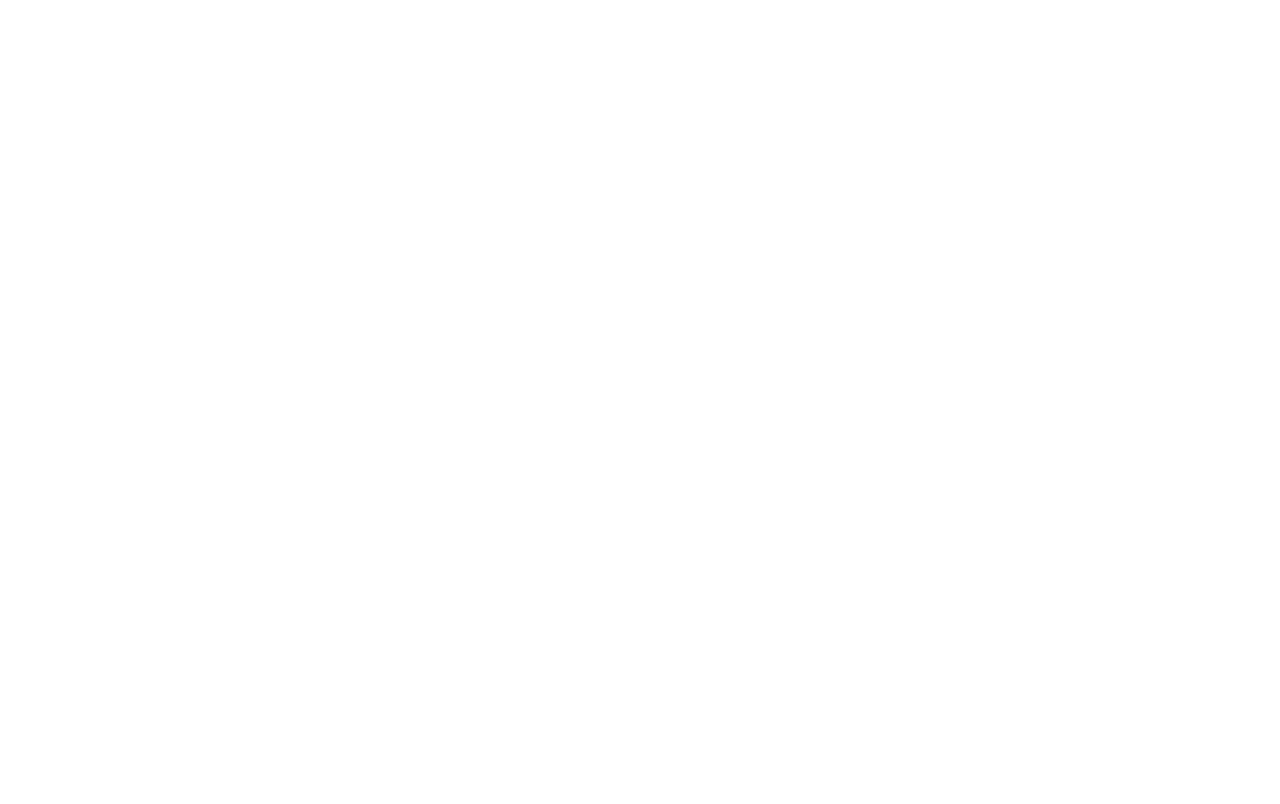
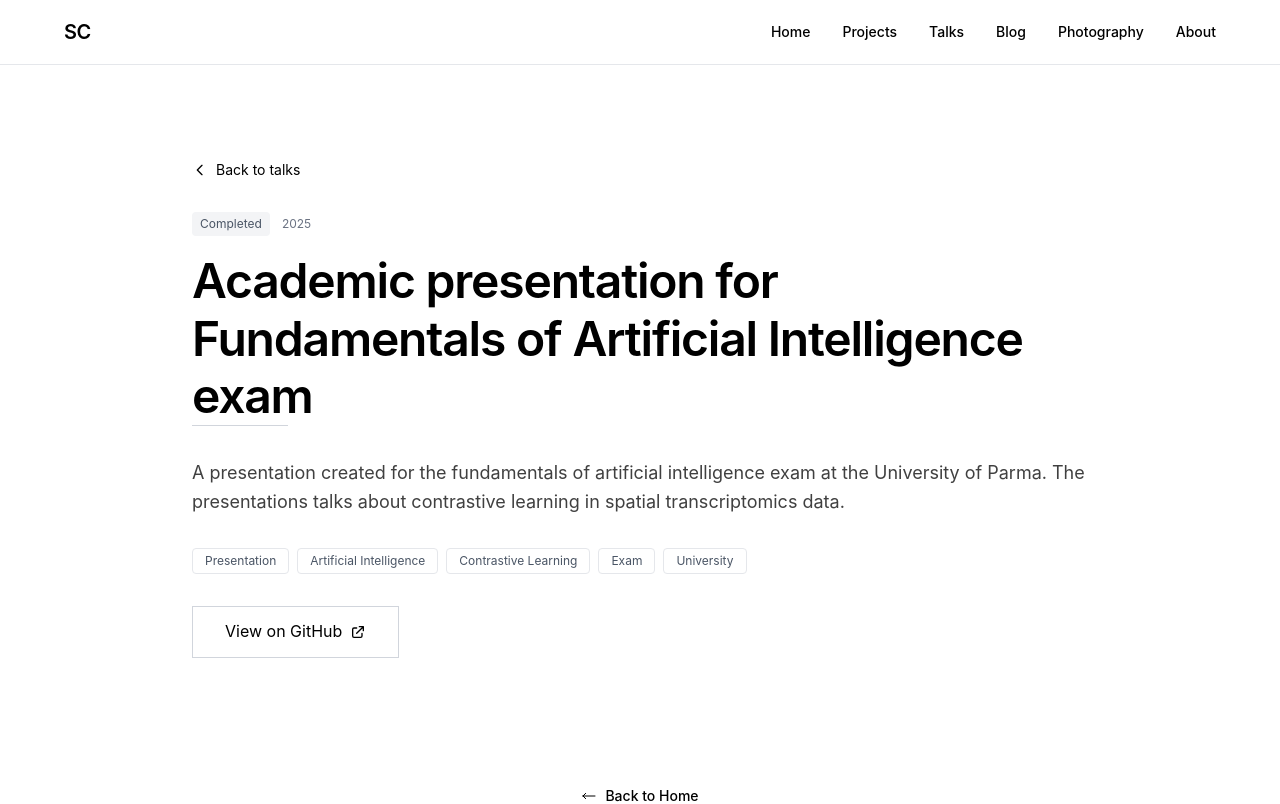
Before and after one commit to simonecolli/simonecolli.github.io, a React (Vite) app: page /talks/academic-presentation-FAI-exam in a window 1280 px wide. Before the commit this address had no page. Shown: the top 804 px of the page. Built offline with nearby package versions, Linux system fonts and the light colour scheme.

Commit message:
Added pages for talks

```diff
--- a/src/App.tsx
+++ b/src/App.tsx
@@ -5,6 +5,8 @@ import './App.css'
 import Home from "./pages/Home.tsx"
 import ProjectsPage from "./pages/ProjectsPage.tsx"
 import ProjectDetailPage from "./pages/ProjectDetailPage.tsx"
+import TalksPage from "./pages/TalksPage.tsx"
+import TalkDetailPage from "./pages/TalkDetailPage.tsx"
 import PhotographyPage from "./pages/PhotographyPage.tsx"
 import AboutMePage from "./pages/AboutMePage.tsx"
 import Blog from "./pages/Blog.tsx"
@@ -31,6 +33,8 @@ function App() {
         <Route path="/" element={<Home />} />
         <Route path="/projects" element={<ProjectsPage />} />
         <Route path="/projects/:slug" element={<ProjectDetailPage />} />
+        <Route path="/talks" element={<TalksPage />} />
+        <Route path="/talks/:slug" element={<TalkDetailPage />} />
         <Route path="/blog" element={<Blog />} />
         <Route path="/photography" element={<PhotographyPage />} />
         <Route path="/about" element={<AboutMePage />} />
--- a/src/components/Header.tsx
+++ b/src/components/Header.tsx
@@ -39,6 +39,16 @@ export default function Header() {
                 }`}
               >
                 Projects
+              </Link>
+            </li>
+            <li>
+              <Link
+                to="/talks"
+                className={`text-sm font-medium transition-colors hover:text-blue-600 ${
+                  isActive('/talks') ? 'text-blue-600' : 'text-gray-600'
+                }`}
+              >
+                Talks
               </Link>
             </li>
             <li>
@@ -114,6 +124,17 @@ export default function Header() {
               </li>
               <li>
                 <Link
+                  to="/talks"
+                  className={`block text-sm font-medium transition-colors hover:text-blue-600 ${
+                    isActive('/talks') ? 'text-blue-600' : 'text-gray-600'
+                  }`}
+                  onClick={() => setIsMobileMenuOpen(false)}
+                >
+                  Talks
+                </Link>
+              </li>
+              <li>
+                <Link
                   to="/blog"
                   className={`block text-sm font-medium transition-colors hover:text-blue-600 ${
                     isActive('/blog') ? 'text-blue-600' : 'text-gray-600'
--- /dev/null
+++ b/src/components/home/Talks.tsx
@@ -0,0 +1,45 @@
+import { Link } from "react-router-dom";
+import { talks } from "../../data/talks";
+import ProjectCard from "../utils/ProjectCard";
+
+export default function Talks() {
+
+  return (
+    <section className="tech-minimal-section">
+      <div className="tech-minimal-container">
+        {/* Section Header */}
+        <div className="text-center mb-16">
+          <h2 className="text-3xl font-light tracking-tight mb-4">
+            Favorite talks
+          </h2>
+          <div className="h-px bg-gray-300 w-24 mx-auto"></div>
+        </div>
+
+        {/* Talks Grid */}
+        <div className="grid md:grid-cols-3 gap-8 mb-12">
+          {talks.filter(talk => talk.favourite).map((talk, index) => (
+            <ProjectCard
+              key={index}
+              project={talk}
+              compact={true}
+              basePath="talks"
+            />
+          ))}
+        </div>
+
+        {/* View all*/}
+        <div className="text-center">
+          <Link
+            to="/talks"
+            className="inline-flex items-center gap-2 text-sm font-medium hover:text-blue-600 transition-colors"
+          >
+            View all talks
+            <svg className="w-4 h-4" fill="none" stroke="currentColor" viewBox="0 0 24 24">
+              <path strokeLinecap="round" strokeLinejoin="round" strokeWidth={1.5} d="M17 8l4 4m0 0l-4 4m4-4H3" />
+            </svg>
+          </Link>
+        </div>
+      </div>
+    </section>
+  );
+}
--- a/src/components/utils/ProjectCard.tsx
+++ b/src/components/utils/ProjectCard.tsx
@@ -14,13 +14,15 @@ interface ProjectCardProps {
   showYear?: boolean;
   showLinks?: boolean;
   compact?: boolean;
+  basePath?: string;
 }
 
 export default function ProjectCard({
   project,
   showYear = false,
   showLinks = false,
-  compact = false
+  compact = false,
+  basePath = "projects"
 }: ProjectCardProps) {
   const truncateDescription = (text: string, maxLength: number = 150) => {
     if (text.length <= maxLength) return text;
@@ -28,7 +30,7 @@ export default function ProjectCard({
   };
 
   return (
-    <Link to={`/projects/${project.slug}`} className="tech-minimal-card group hover:cursor-pointer block h-[400px] flex flex-col">
+    <Link to={`/${basePath}/${project.slug}`} className="tech-minimal-card group hover:cursor-pointer block h-[400px] flex flex-col">
       {/* Project Header */}
       <div className="flex justify-between items-start mb-4">
         <div className="flex items-center gap-3">
--- a/src/pages/Home.tsx
+++ b/src/pages/Home.tsx
@@ -1,6 +1,7 @@
 import Header from "./../components/Header.tsx"
 import Hero from "./../components/home/Hero.tsx"
 import Projects from "./../components/home/Projects.tsx"
+import Talks from "./../components/home/Talks.tsx"
 import AboutMe from "./../components/home/AboutMe.tsx"
 // import Photography from "./../components/home/Photography.tsx"
 import Footer from "./../components/Footer.tsx"
@@ -13,6 +14,7 @@ export default function Home() {
         <Hero />
         <AboutMe />
         <Projects />
+        <Talks />
         {/* <Photography /> */}
       </main>
       <Footer />
--- /dev/null
+++ b/src/pages/TalkDetailPage.tsx
@@ -0,0 +1,105 @@
+import { useParams, Navigate, Link } from "react-router-dom";
+import Header from "../components/Header";
+import Footer from "../components/Footer";
+import Back2Home from "../components/utils/Back2Home";
+import { talks } from "../data/talks";
+
+export default function TalkDetailPage() {
+  const { slug } = useParams<{ slug: string }>();
+  const talk = talks.find((t) => t.slug === slug);
+
+  if (!talk) {
+    return <Navigate to="/talks" replace />;
+  }
+
+  return (
+    <div className="app">
+      <Header />
+      <main className="main-content pt-20">
+        {/* Talk header */}
+        <section className="tech-minimal-section">
+          <div className="tech-minimal-container">
+            <div className="max-w-4xl mx-auto fade-in">
+              {/* Back button */}
+              <Link
+                to="/talks"
+                className="inline-flex items-center gap-2 text-sm text-gray-600 hover:text-blue-600 transition-colors mb-8"
+              >
+                <svg className="w-4 h-4" fill="none" stroke="currentColor" viewBox="0 0 24 24">
+                  <path strokeLinecap="round" strokeLinejoin="round" strokeWidth={2} d="M15 19l-7-7 7-7" />
+                </svg>
+                Back to talks
+              </Link>
+
+              {/* Talk title */}
+              <div className="mb-8">
+                <div className="flex items-center gap-3 mb-4">
+                  <span className="text-xs px-2 py-1 bg-gray-100 text-gray-600 rounded">
+                    {talk.status}
+                  </span>
+                  <span className="text-xs text-gray-500">{talk.year}</span>
+                </div>
+                <h1 className="text-4xl md:text-5xl font-light tracking-tight mb-4">
+                  {talk.title}
+                </h1>
+                <div className="h-px bg-gray-300 w-24 mb-6"></div>
+              </div>
+
+              {/* Talk description */}
+              <div className="prose max-w-none mb-8">
+                <p className="text-lg text-gray-600 leading-relaxed">
+                  {talk.description}
+                </p>
+              </div>
+
+              {/* Tags */}
+              <div className="flex flex-wrap gap-2 mb-8">
+                {talk.tags.map((tag, index) => (
+                  <span
+                    key={index}
+                    className="text-xs px-3 py-1 border border-gray-200 rounded text-gray-600"
+                  >
+                    {tag}
+                  </span>
+                ))}
+              </div>
+
+              {/* Links */}
+              <div className="flex gap-4">
+                {talk.github && (
+                  <a
+                    href={talk.github}
+                    className="px-8 py-3 bg-white text-black border border-gray-300 hover:bg-transparent hover:text-black transition-all flex items-center gap-2"
+                    target="_blank"
+                    rel="noopener noreferrer"
+                  >
+                    <span>View on GitHub</span>
+                    <svg className="w-4 h-4" fill="none" stroke="currentColor" viewBox="0 0 24 24">
+                      <path strokeLinecap="round" strokeLinejoin="round" strokeWidth={2} d="M10 6H6a2 2 0 00-2 2v10a2 2 0 002 2h10a2 2 0 002-2v-4M14 4h6m0 0v6m0-6L10 14" />
+                    </svg>
+                  </a>
+                )}
+                {talk.demo && (
+                  <a
+                    href={talk.demo}
+                    className="px-8 py-3 border border-gray-300 text-gray-900 hover:border-blue-600 hover:text-blue-600 transition-all flex items-center gap-2"
+                    target="_blank"
+                    rel="noopener noreferrer"
+                  >
+                    <span>Live Demo</span>
+                    <svg className="w-4 h-4" fill="none" stroke="currentColor" viewBox="0 0 24 24">
+                      <path strokeLinecap="round" strokeLinejoin="round" strokeWidth={2} d="M10 6H6a2 2 0 00-2 2v10a2 2 0 002 2h10a2 2 0 002-2v-4M14 4h6m0 0v6m0-6L10 14" />
+                    </svg>
+                  </a>
+                )}
+              </div>
+            </div>
+          </div>
+        </section>
+
+        <Back2Home />
+      </main>
+      <Footer />
+    </div>
+  );
+}
--- /dev/null
+++ b/src/pages/TalksPage.tsx
@@ -0,0 +1,52 @@
+import Header from "../components/Header";
+import Footer from "../components/Footer";
+import Back2Home from "../components/utils/Back2Home";
+import ProjectCard from "../components/utils/ProjectCard";
+
+// data
+import { talks } from "../data/talks";
+
+export default function TalksPage() {
+
+  return (
+    <div className="app">
+      <Header />
+      <main className="main-content pt-20">
+        {/* Page Header */}
+        <section className="tech-minimal-section">
+          <div className="tech-minimal-container">
+            <div className="max-w-3xl mx-auto text-center fade-in">
+              <h1 className="text-4xl md:text-5xl font-light tracking-tight mb-6">
+                Talks
+              </h1>
+              <div className="h-px bg-gray-300 w-24 mx-auto mb-6"></div>
+              <p className="text-lg text-gray-600 leading-relaxed">
+                A collection of academic presentations and talks delivered at the University of Parma.
+                Each presentation represents research, exploration, and knowledge sharing in various computer science domains.
+              </p>
+            </div>
+          </div>
+        </section>
+
+        {/* Talks Grid */}
+        <section className="tech-minimal-section">
+          <div className="tech-minimal-container">
+            <div className="grid lg:grid-cols-2 gap-8">
+              {talks.map((talk, index) => (
+                <ProjectCard
+                  key={index}
+                  project={talk}
+                  showYear={true}
+                  showLinks={true}
+                  basePath="talks"
+                />
+              ))}
+            </div>
+          </div>
+        </section>
+        <Back2Home />
+      </main>
+      <Footer />
+    </div>
+  );
+}
```
